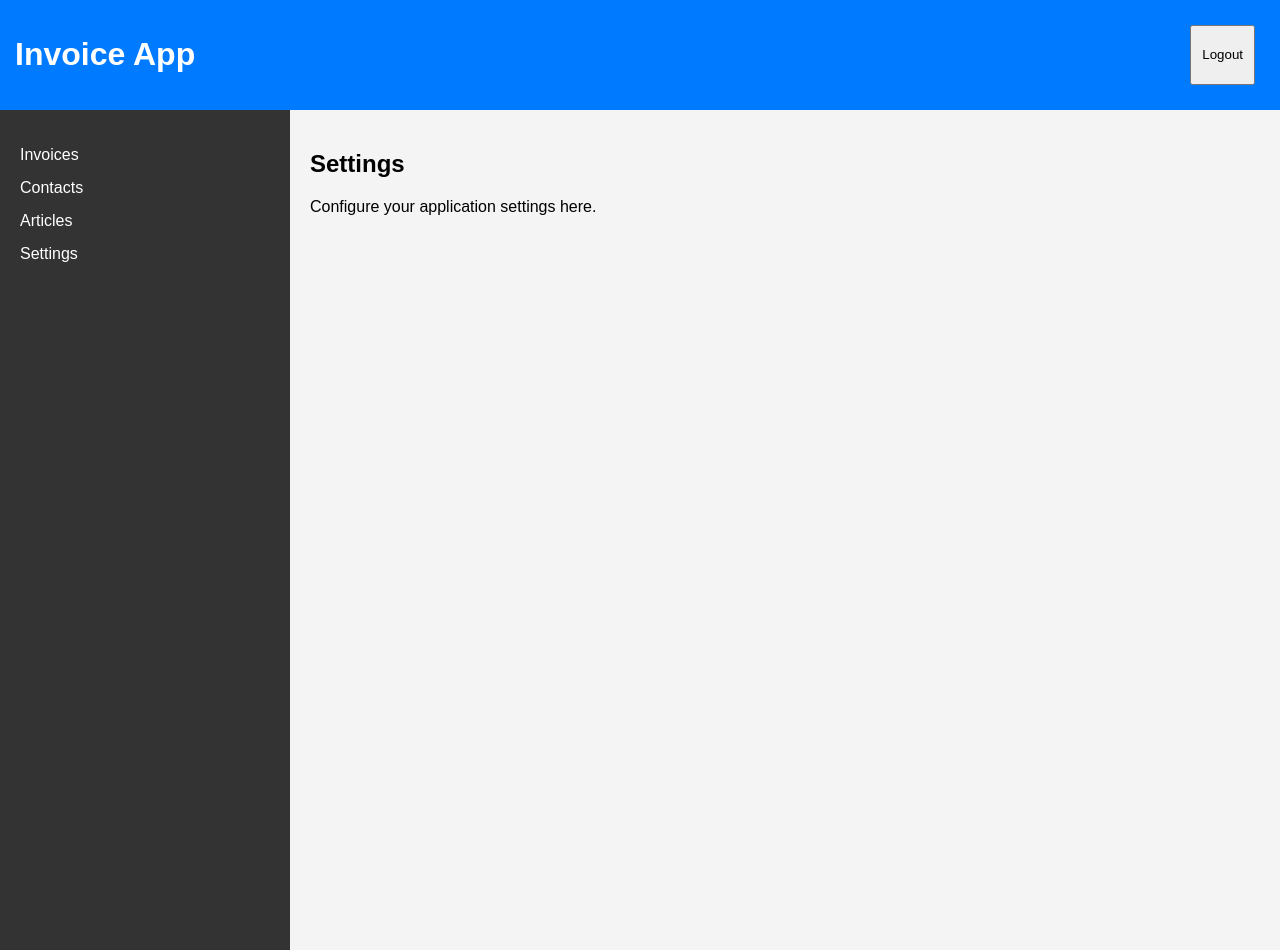
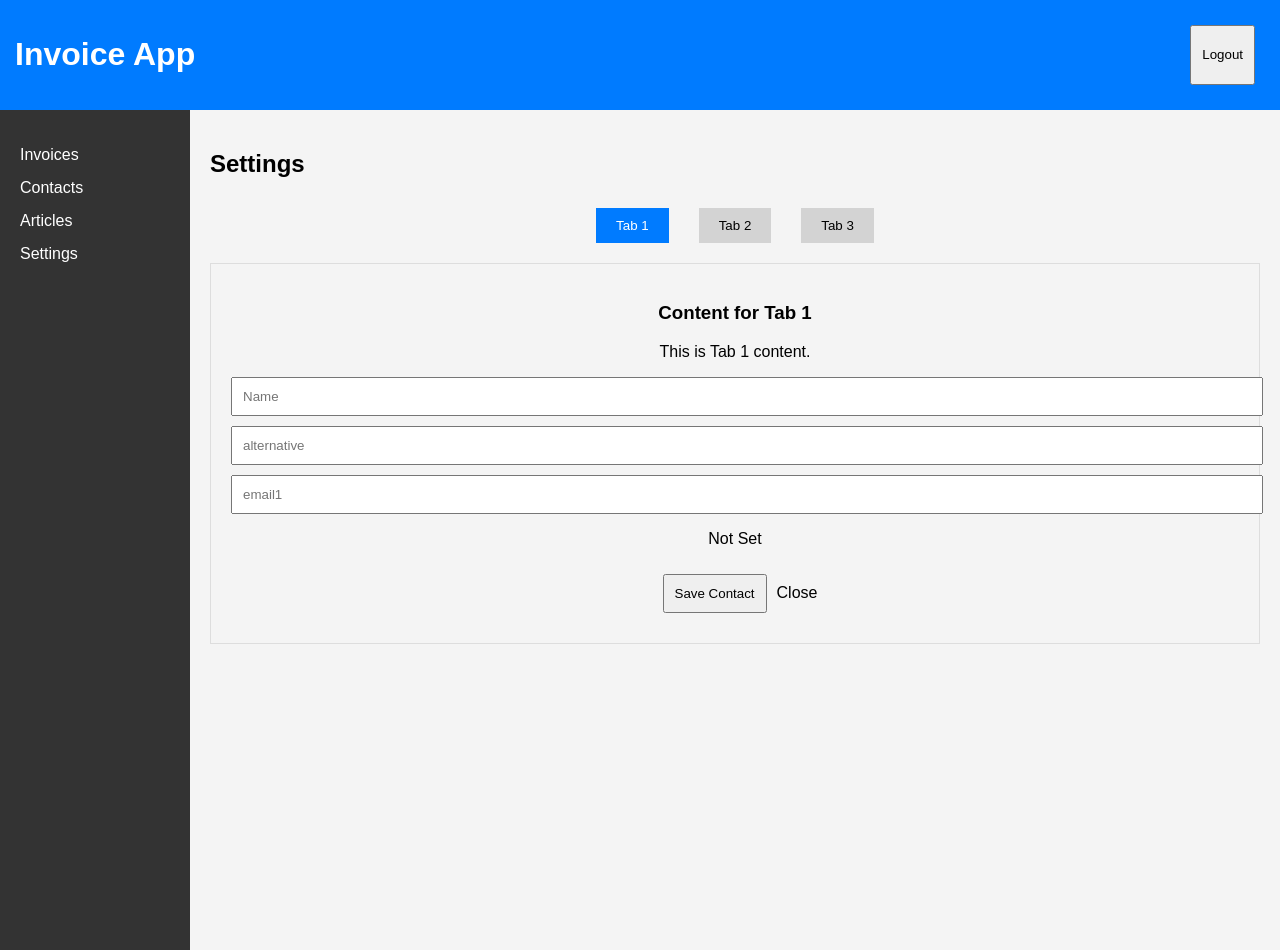
Before and after one commit to dritongit/invoice_app_front, a React (Create React App) app: page /settings in a window 1280 px wide. Built offline with nearby package versions, Linux system fonts and the light colour scheme; no server answers; sample sign-in values are in the browser's storage.

Commit message:
Setting are implemented

```diff
--- a/src/components/ContactModal.tsx
+++ b/src/components/ContactModal.tsx
@@ -1,5 +1,6 @@
 import React, { useContext, useRef } from "react";
 import { AppContext } from "../context/AppContext";
+import { AuthContext } from "../context/AuthContext";
 import { v4 as uuidv4 } from "uuid";
 
 interface ModalProps {
@@ -9,6 +10,7 @@ interface ModalProps {
 
 const ContactModal: React.FC<ModalProps> = ({ isOpen, onClose }) => {
   const context = useContext(AppContext);
+  const authContext = useContext(AuthContext);
 
   // Move useRef calls outside the conditional block
   const nameRef = useRef<HTMLInputElement>(null);
@@ -17,6 +19,9 @@ const ContactModal: React.FC<ModalProps> = ({ isOpen, onClose }) => {
 
   if (!context) return null;
   const { addContact } = context;
+  // const { userSettings } = authContext;
+  if (!authContext) return null;
+  const { userSettings } = authContext;
 
   const handleSubmit = (e: React.FormEvent) => {
     e.preventDefault();
@@ -43,6 +48,7 @@ const ContactModal: React.FC<ModalProps> = ({ isOpen, onClose }) => {
           <input type="text" ref={nameRef} placeholder="Name" required />
           <input type="email" ref={emailRef} placeholder="alternative" required />
           <input type="text" ref={phoneRef} placeholder="email1" required />
+          <p>{userSettings?.settings_tax_rate || "Not Set"}</p>
           <button type="submit">Save Contact</button>
           <button type="button" className="close-btn" onClick={onClose}>
             Close
--- a/src/context/AuthContext.tsx
+++ b/src/context/AuthContext.tsx
@@ -4,9 +4,11 @@ import axios from "../utils/axiosInstance";
 interface AuthContextType {
   user: string | null;
   token: string | null;
+  userSettings: any;
   login: (email: string, password: string) => Promise<boolean>;
   register: (email: string, password: string) => Promise<boolean>;
   logout: () => void;
+  setUserSettings: (settings: string | null) => void;
 }
 
 export const AuthContext = createContext<AuthContextType | null>(null);
@@ -14,6 +16,7 @@ export const AuthContext = createContext<AuthContextType | null>(null);
 export const AuthProvider: React.FC<{ children: ReactNode }> = ({ children }) => {
   const [user, setUser] = useState<string | null>(localStorage.getItem("user"));
   const [token, setToken] = useState<string | null>(localStorage.getItem("token"));
+  const [userSettings, setUserSettings] = useState<string | null>(localStorage.getItem("settings"));
 
   useEffect(() => {
     if (token) {
@@ -24,11 +27,18 @@ export const AuthProvider: React.FC<{ children: ReactNode }> = ({ children }) =>
  const login = async (email: string, password: string) => {
     try {
         const response = await axios.post("/auth/login", { email, password });
+
         setUser(email);
         setToken(response.data.token);
         localStorage.setItem("user", email);
         localStorage.setItem("token", response.data.token);
         axios.defaults.headers.common["Authorization"] = `Bearer ${response.data.token}`;
+
+        const settingsResponse = await axios.get("/settings");
+
+        setUserSettings(settingsResponse.data);
+        localStorage.setItem("settings", JSON.stringify(settingsResponse.data));
+
         return true;
     } catch (error) {
         console.error("Login failed", error);
@@ -51,11 +61,12 @@ export const AuthProvider: React.FC<{ children: ReactNode }> = ({ children }) =>
     setToken(null);
     localStorage.removeItem("user");
     localStorage.removeItem("token");
+    localStorage.removeItem("settings");
     delete axios.defaults.headers.common["Authorization"];
   };
 
   return (
-    <AuthContext.Provider value={{ user, token, login, register, logout }}>
+    <AuthContext.Provider value={{ user, token, userSettings, login, register, logout, setUserSettings }}>
       {children}
     </AuthContext.Provider>
   );
--- a/src/pages/Settings.tsx
+++ b/src/pages/Settings.tsx
@@ -1,10 +1,83 @@
-import React from "react";
+import React, {useState, useRef, useContext} from "react";
+import { AuthContext } from "../context/AuthContext";
+import './../styles/Tabs.css';
 
 const Settings = () => {
+    // Move useRef calls outside the conditional block
+    const nameRef = useRef<HTMLInputElement>(null);
+    const emailRef = useRef<HTMLInputElement>(null);
+    const phoneRef = useRef<HTMLInputElement>(null);
+
+    const [activeTab, setActiveTab] = useState("tab1");
+
+    const authContext = useContext(AuthContext);
+    if (!authContext) return null;
+    const { userSettings } = authContext;
+
+    const handleSubmit = (e: React.FormEvent) => {
+      e.preventDefault();
+      if (!nameRef.current || !emailRef.current || !phoneRef.current) return;
+
+      const newSettings = {
+        name: nameRef.current.value,
+        alternative: emailRef.current.value,
+        email1: phoneRef.current.value,
+      };
+    };
+
   return (
     <div>
       <h2>Settings</h2>
-      <p>Configure your application settings here.</p>
+      <div className="tab-content active" id="products">
+
+      </div>
+      <div className="tabs-container">
+      {/* Tab Buttons */}
+        <div className="tabs">
+          <button
+            className={`tab-btn ${activeTab === "tab1" ? "active" : ""}`}
+            onClick={() => setActiveTab("tab1")}
+          >
+            Tab 1
+          </button>
+          <button
+            className={`tab-btn ${activeTab === "tab2" ? "active" : ""}`}
+            onClick={() => setActiveTab("tab2")}
+          >
+            Tab 2
+          </button>
+          <button
+            className={`tab-btn ${activeTab === "tab3" ? "active" : ""}`}
+            onClick={() => setActiveTab("tab3")}
+          >
+            Tab 3
+          </button>
+        </div>
+        <div className="tab-contents">
+          <div className={`tab-content ${activeTab === "tab1" ? "active" : ""}`} id="tab1">
+            <h3>Content for Tab 1</h3>
+            <p>This is Tab 1 content.</p>
+            <form onSubmit={handleSubmit}>
+              <input type="text" ref={nameRef} placeholder="Name" required />
+              <input type="email" ref={emailRef} placeholder="alternative" required />
+              <input type="text" ref={phoneRef} placeholder="email1" required />
+              <p>{userSettings?.settings_tax_rate || "Not Set"}</p>
+              <button type="submit">Save Contact</button>
+              {/* <button type="button" className="close-btn" onClick={onClose}> */}
+                Close
+              {/* </button> */}
+            </form>
+          </div>
+          <div className={`tab-content ${activeTab === "tab2" ? "active" : ""}`} id="tab2">
+            <h3>Content for Tab 2</h3>
+            <p>This is Tab 2 content.</p>
+          </div>
+          <div className={`tab-content ${activeTab === "tab3" ? "active" : ""}`} id="tab3">
+            <h3>Content for Tab 3</h3>
+            <p>This is Tab 3 content.</p>
+          </div>
+        </div>
+      </div>
     </div>
   );
 };
--- a/src/styles/App.css
+++ b/src/styles/App.css
@@ -23,7 +23,7 @@ body {
 }
 
 .sidebar {
-  width: 250px;
+  width: 150px;
   background-color: #333;
   color: white;
   min-height: 100vh;
--- /dev/null
+++ b/src/styles/Tabs.css
@@ -0,0 +1,37 @@
+.tabs-container {
+    width: 100%;
+    text-align: center;
+  }
+
+  .tabs {
+    display: flex;
+    justify-content: center;
+    gap: 10px;
+    margin-bottom: 10px;
+  }
+
+  .tab-btn {
+    padding: 10px 20px;
+    border: none;
+    cursor: pointer;
+    background: lightgray;
+    transition: 0.3s;
+  }
+
+  .tab-btn.active {
+    background: #007bff;
+    color: white;
+  }
+
+  .tab-contents {
+    padding: 20px;
+    border: 1px solid #ddd;
+  }
+
+  .tab-content {
+    display: none;
+  }
+
+  .tab-content.active {
+    display: block;
+  }
```
Lines whose indentation alone changed are shown as unchanged.
